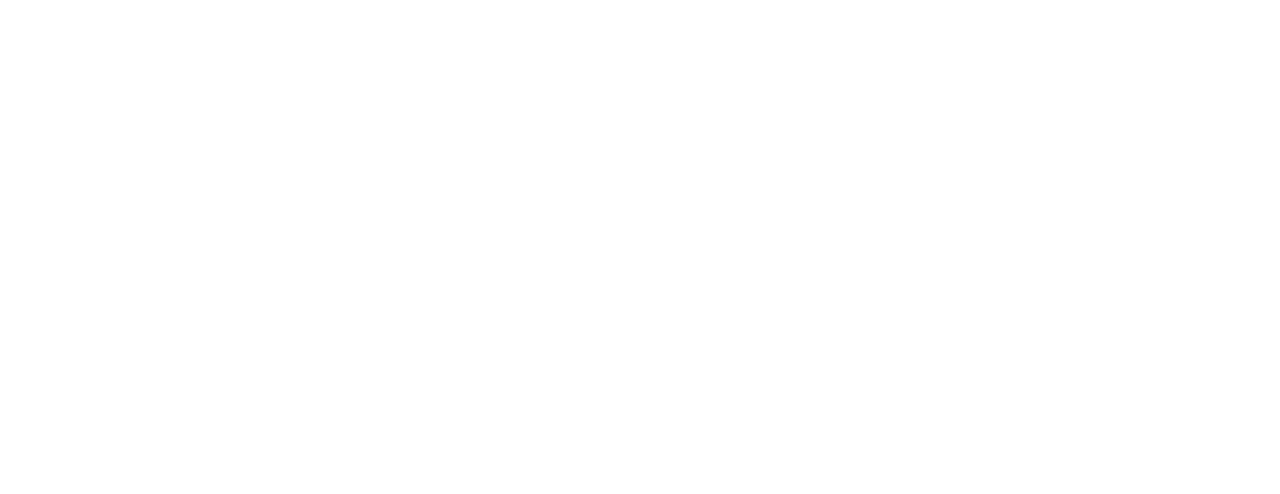
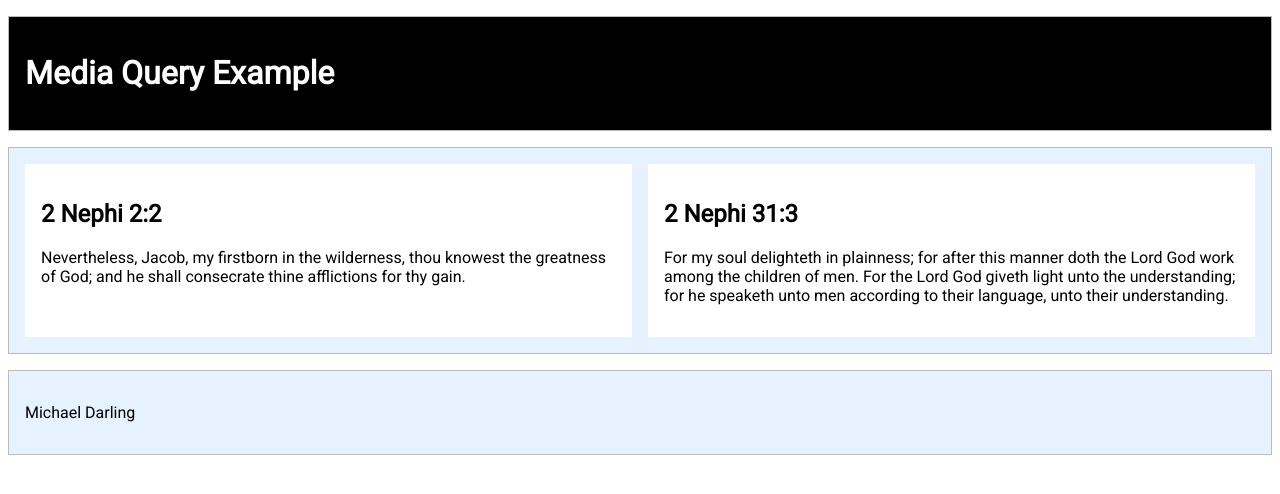
Before and after one commit to mikedarling12/wdd230, a plain HTML site: page lesson01/media-query.html in a window 1280 px wide. Drawn offline with Linux system fonts and the light colour scheme.

Commit message:
added media-query files

```diff
--- a/lesson01/media-query.html
+++ b/lesson01/media-query.html
@@ -3,9 +3,32 @@
 <head>
     <meta charset="UTF-8">
     <meta name="viewport" content="width=device-width, initial-scale=1.0">
+    <meta name="description" content="This is for the media-query section.">
+    <meta name="author" content="Michael Darling">
     <title>Document</title>
+    <link rel="stylesheet" href="https://fonts.googleapis.com/css2?family=Roboto&display=swap">
+    <link rel="stylesheet" href="styles/media-query.css">
+    <link rel="stylesheet" href="styles/media-query-large.css">
 </head>
 <body>
+    <header>
+        <h1>Media Query Example</h1>
+    </header>
+
+    <main>
+        <section>
+            <h2>2 Nephi 2:2</h2>
+            <p>Nevertheless, Jacob, my firstborn in the wilderness, thou knowest the greatness of God; and he shall consecrate thine afflictions for thy gain.</p>
+        </section>
+        <section>
+            <h2>2 Nephi 31:3</h2>
+            <p>For my soul delighteth in plainness; for after this manner doth the Lord God work among the children of men. For the Lord God giveth light unto the understanding; for he speaketh unto men according to their language, unto their understanding.</p>
+        </section>
+    </main>
+
+    <footer>
+        <p>Michael Darling</p>
+    </footer>
 
 </body>
 </html>
--- /dev/null
+++ b/lesson01/styles/media-query-large.css
@@ -0,0 +1,10 @@
+@media screen and (min-width: 500px) {
+    header {
+        background-color: black;
+        color: white;
+    }
+
+    main {
+        grid-template-columns: 1fr 1fr;
+    }
+}
--- /dev/null
+++ b/lesson01/styles/media-query.css
@@ -0,0 +1,24 @@
+* {
+    font-family: 'Roboto', sans-serif;
+}
+
+header,
+main,
+footer {
+    max-width: 640 pixels;
+    margin: 1rem auto;
+    border: 1px solid #bbb;
+    padding: 1rem;
+    background-color: #e6f2ff;
+}
+
+main {
+    display: grid;
+    grid-template-columns: 1fr;
+    grid-gap: 1rem;
+}
+
+section {
+    padding: 1rem;
+    background-color: white;
+}
```
